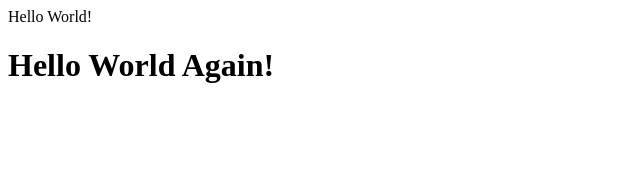
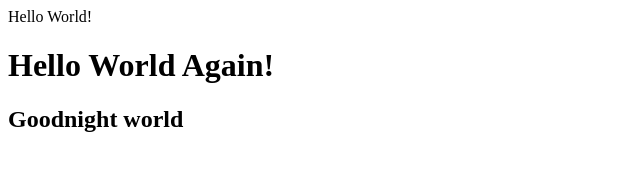
Before and after one commit to SilviaCabello/helloWorld, a plain HTML site: page index.html in a window 1280 px wide. Shown: the whole page, without its empty margins (0-640 px from the left). Drawn offline with Linux system fonts and the light colour scheme.

Commit message:
Adding <h2>

```diff
--- a/index.html
+++ b/index.html
@@ -7,6 +7,7 @@
 
 <body>
   <h1>Hello World Again!</h1>
+  <h2>Goodnight world</h2>
 </body>
 
 </html>
```
